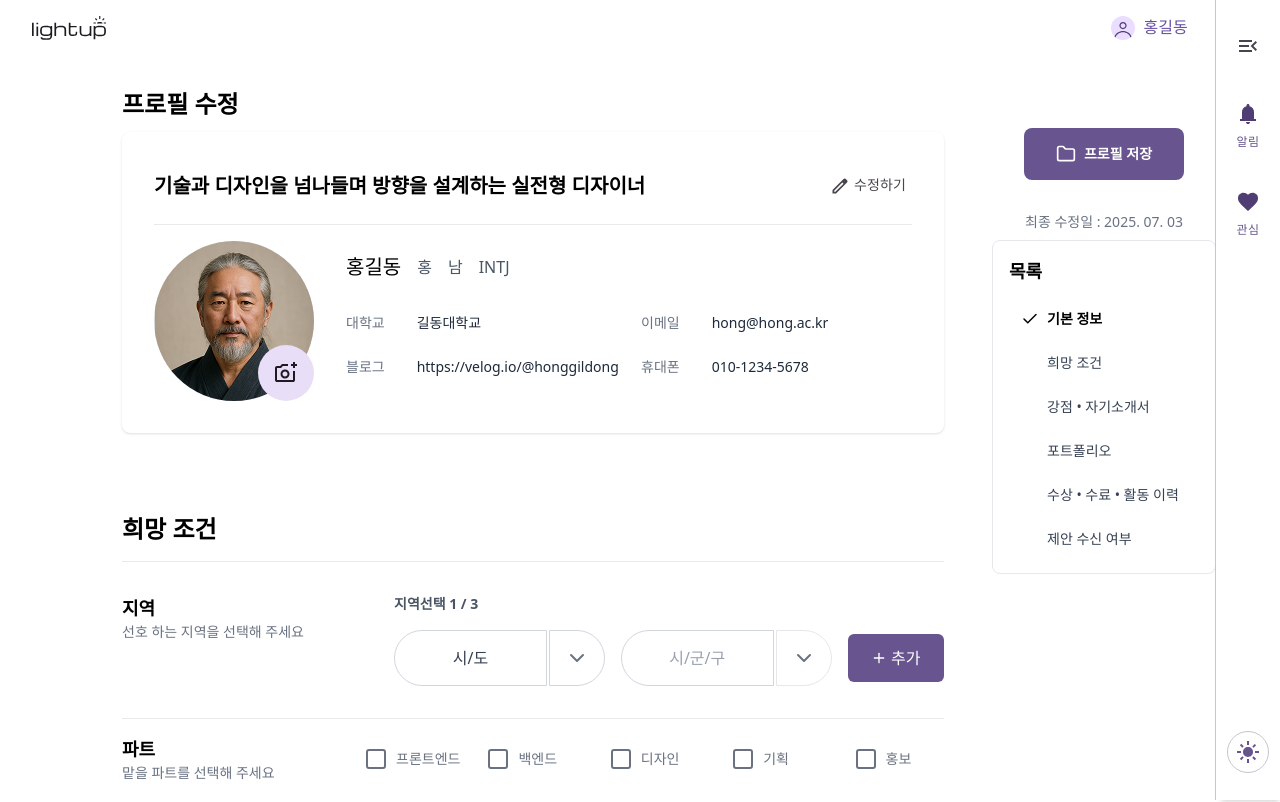
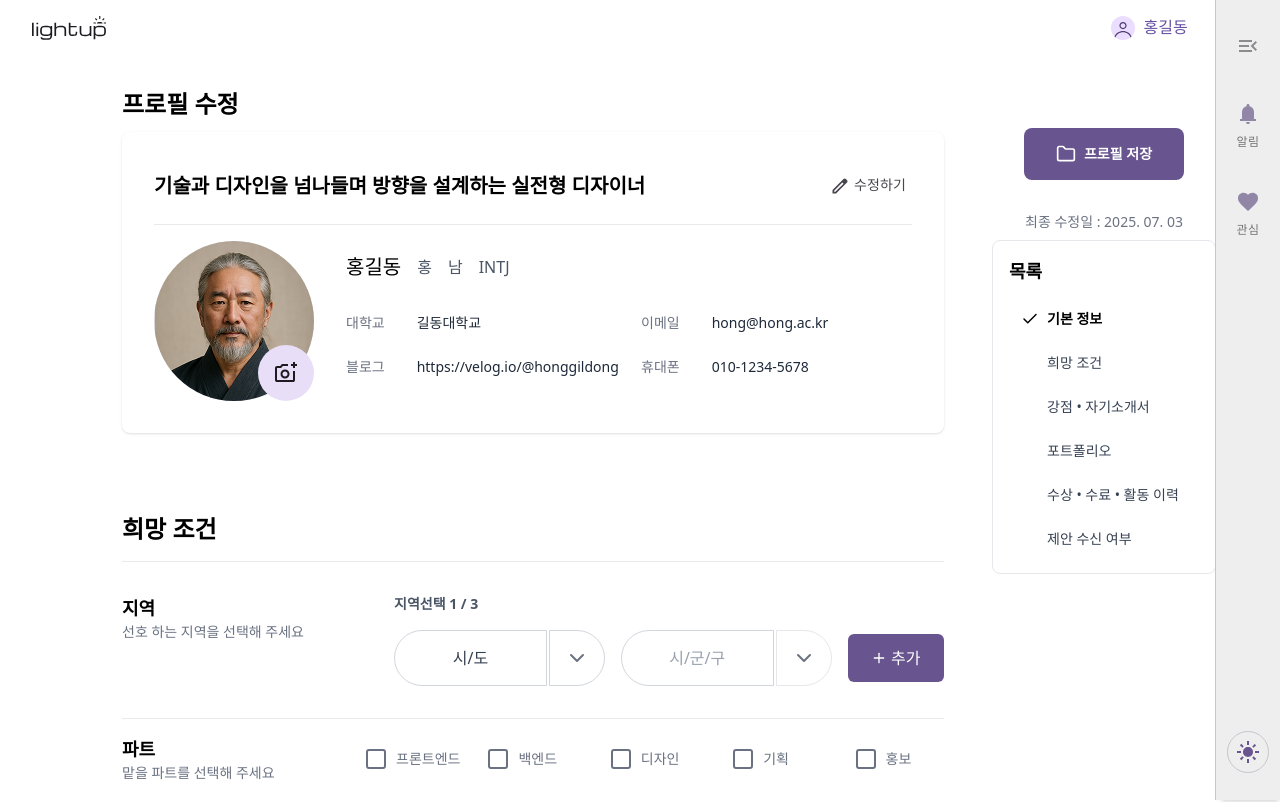
Before and after one commit to 1ronPark/Front-end, a React (Vite) app: page /myprofile/edit in a window 1280 px wide. Shown: the top 802 px of the page. Built offline with nearby package versions, Linux system fonts and the light colour scheme; a web font is replaced by a local one.

Commit message:
fix: sideNavbar 액션 기능 추가 -> 열릴 때 완성

```diff
--- a/src/components/common/sideNavbar/BasePanel.tsx
+++ b/src/components/common/sideNavbar/BasePanel.tsx
@@ -1,3 +1,5 @@
+import { useEffect, useState } from "react";
+
 // src/components/common/BasePanel.tsx
 type BasePanelProps = {
   hasData: boolean;
@@ -6,13 +8,26 @@ type BasePanelProps = {
 };
 
 const BasePanel = ({ hasData, list, empty }: BasePanelProps) => {
+  const [enter, setEnter] = useState(false);
+
+  useEffect(() => {
+    // mount 후 translate-x-0로 전환
+    const timer = setTimeout(() => setEnter(true), 0);
+    return () => clearTimeout(timer);
+  }, []);
+
   return (
-    <div
-      className="fixed right-[65px] w-[300px] h-screen flex flex-col bg-white overflow-auto
-      shadow-[0px_1px_2px_0px_rgba(0,0,0,0.30),_0px_1px_3px_1px_rgba(0,0,0,0.15)]"
-    >
-      {hasData ? list : empty}
-    </div>
+    <>
+      <div
+        className={`fixed top-0 right-[65px] w-[300px] h-screen flex flex-col bg-[#EEE] overflow-auto z-40
+        shadow-[0px_1px_3px_1px_rgba(0,0,0,0.15)]
+        transform transition-transform duration-300 ease-in-out
+        ${enter ? "translate-x-0" : "translate-x-[300px]"}
+      `}
+      >
+        {hasData ? list : empty}
+      </div>
+    </>
   );
 };
 
--- a/src/components/common/sideNavbar/SideNavbar.tsx
+++ b/src/components/common/sideNavbar/SideNavbar.tsx
@@ -14,7 +14,7 @@ const SideNavbar = () => {
 
   const [lastPanel, setLastPanel] = useState<
     "notification" | "favorite" | null
-  >(null);
+  >("notification");
 
   const togglePanel = (panel: "notification" | "favorite") => {
     setLastPanel(panel); //마지막에 열었던 패널 기록
@@ -30,21 +30,27 @@ const SideNavbar = () => {
   };
 
   return (
-    <>
+    <div>
       <div
-        className="fixed right-0 w-[65px] h-screen py-6 bg-[#FFF]
-    flex flex-col items-center gap-6 border-l border-l-[#CBC4CF] box-border"
+        className="fixed right-0 w-[65px] h-screen py-6 bg-[#EEE]
+        flex flex-col items-center gap-6 border-l border-l-[#CBC4CF] box-border z-50"
+        // {`fixed right-0 w-[65px] h-screen py-6  flex flex-col items-center gap-6 border-l border-l-[#CBC4CF] box-border
+        //   ${activePanel ? "bg-[#FFF]" : "bg-[#EEE]"}
+        //   `}
       >
         {/* 메뉴 버튼 */}
         <button
-          className="w-[56px] h-[56px] flex justify-center items-center py-1 gap-[10px]"
+          className="w-[56px] h-[56px] flex justify-center items-center py-1 gap-[10px] rounded-full hover:bg-gray-200 cursor-pointer"
           onClick={handleMenuClick}
         >
           {activePanel === null ? (
-            //패널이 없으면 메뉴 아이콘에 화살표있는 버전
-            <img src={menuOpenIcon} className="px-[3px]  py-1.5" />
+            //열린 패널이 없으면 메뉴 아이콘에 화살표있는 버전
+            <img
+              src={menuOpenIcon}
+              className="px-[3px]  py-1.5 opacity-[0.58]"
+            />
           ) : (
-            //패널이 있으면 메뉴 아이콘에 화살표 없는 버전
+            //열린 패널이 있으면 메뉴 아이콘에 화살표 없는 버전
             <img src={menuIcon} className="px-[3px]  py-1.5" />
           )}
         </button>
@@ -54,16 +60,14 @@ const SideNavbar = () => {
           <div className="flex flex-col items-start gap-6 ">
             {/* 알림 버튼 */}
 
+            <div className="flex flex-col justify-center items-center py-1.5 gap-1">
               <button
                 onClick={() => togglePanel("notification")}
-              className="flex flex-col justify-center items-center py-1.5 gap-1"
-            >
-              <div
-                className={`flex flex-col items-center justify-center w-[56px] h-[32px] py-1 gap-2.5 rounded-2xl
+                className={`flex flex-col items-center justify-center w-[56px] h-[32px] py-1 gap-2.5 rounded-2xl hover:cursor-pointer
                   ${
                     activePanel === "notification"
-                      ? "bg-[#E9DEF8]"
-                      : "hover:bg-[#E9DEF8]"
+                      ? "bg-[#E3E0F9]"
+                      : "hover:bg-gray-200 opacity-[0.58]"
                   }
                   `}
               >
@@ -71,29 +75,45 @@ const SideNavbar = () => {
                   src={notificationIcon}
                   className="flex justify-center items-center py-1 gap-[10px]"
                 />
+              </button>
+              <p
+                className={`label-medium
+                ${
+                  activePanel === "notification"
+                    ? "text-[#68548E]"
+                    : " opacity-[0.58]"
+                }`}
+              >
+                알림
+              </p>
             </div>
-              <p className="label-medium text-[#68548E]">알림</p>
-            </button>
             {/* 관심 버튼 */}
+            <div className="flex flex-col justify-center items-center py-1.5 gap-1">
               <button
                 onClick={() => togglePanel("favorite")}
-              className="flex flex-col justify-center items-center py-1.5 gap-1"
-            >
-              <div
-                className={`flex flex-col items-center justify-center w-[56px] h-[32px] py-1 gap-2.5 rounded-2xl hover:bg-[#E9DEF8]
+                className={`flex flex-col items-center justify-center w-[56px] h-[32px] py-1 gap-2.5 rounded-2xl hover:cursor-pointer
                   ${
                     activePanel === "favorite"
-                      ? "bg-[#E9DEF8]"
-                      : "hover:bg-[#E9DEF8]"
+                      ? "bg-[#E3E0F9]"
+                      : "hover:bg-gray-200 opacity-[0.58]"
                   }`}
               >
                 <img
                   src={favoriteIcon}
                   className="flex justify-center items-center py-1 gap-[10px]"
                 />
+              </button>
+              <p
+                className={`label-medium
+                ${
+                  activePanel === "favorite"
+                    ? "text-[#68548E]"
+                    : " opacity-[0.58]"
+                }`}
+              >
+                관심
+              </p>
             </div>
-              <p className="label-medium text-[#68548E]">관심</p>
-            </button>
           </div>
           {/* 다크/라이트모드 */}
           <div className="flex w-[48px] h-[48px] items-center justify-center gap-2.5">
@@ -105,7 +125,7 @@ const SideNavbar = () => {
       </div>
       {activePanel === "notification" && <NotificationPanel />}
       {activePanel === "favorite" && <FavoritePanel />}
-    </>
+    </div>
   );
 };
 
```
Lines whose indentation alone changed are shown as unchanged.
